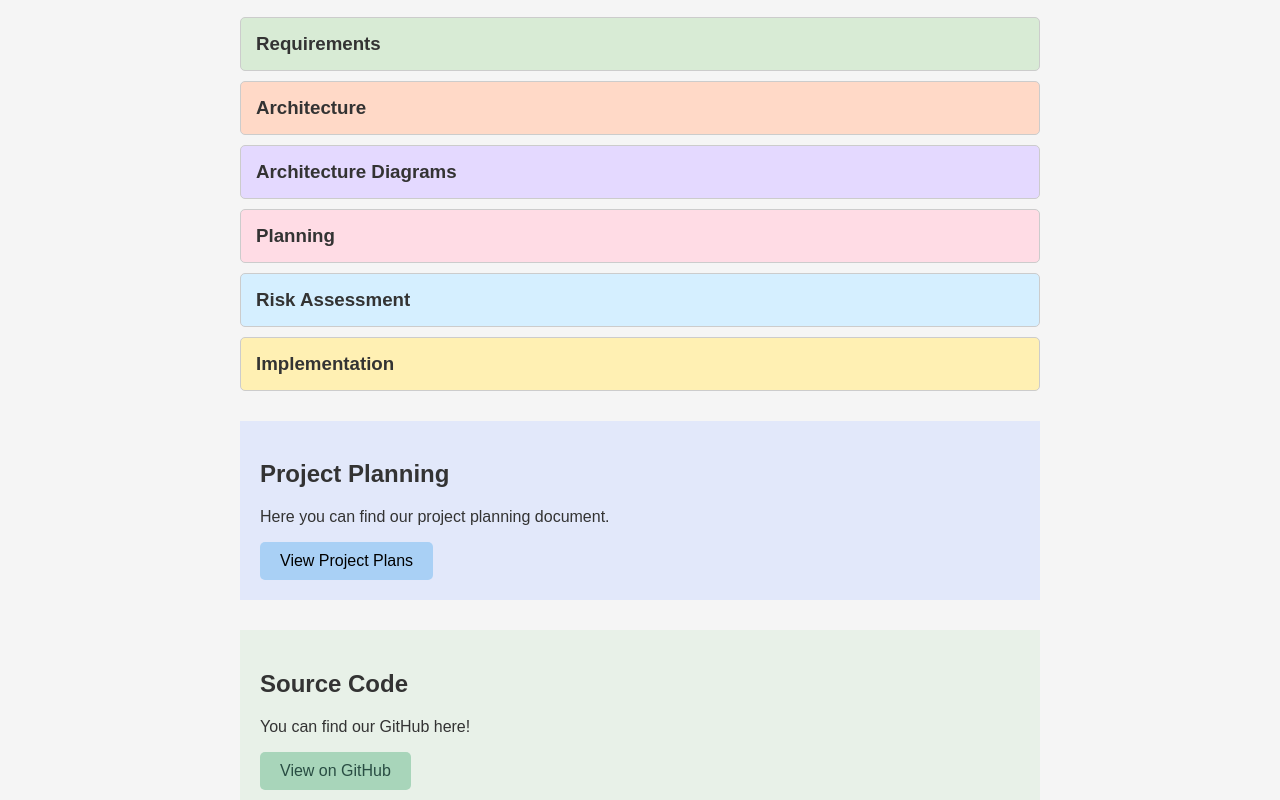
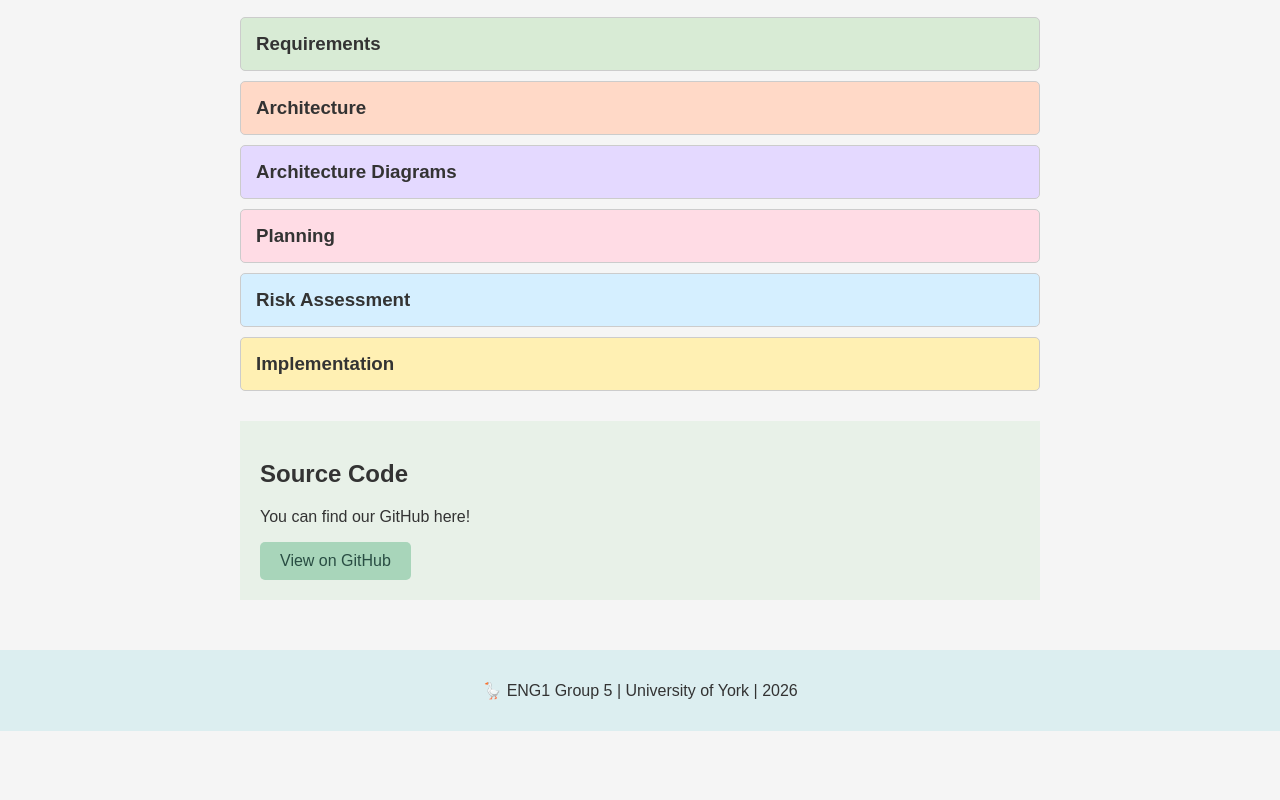
Before and after one commit to TalalAlahbabi/Goose-Patrol-Website, a plain HTML site: page index.html in a window 1280 px wide. Shown: the part 454-1254 px from the top of the page. After the commit the page ends 1185 px from the top, so only its background shows below. Drawn offline with Linux system fonts and the light colour scheme.

Commit message:
removed project planning section

```diff
--- a/index.html
+++ b/index.html
@@ -52,19 +52,11 @@
                 <h3> Risk Assessment</h3>
             </a>
 
-            <a class="card" href="assets/Documents/Imp1.pdf" target="_blank">
+            <a class="card" href="assets/Documents/Impl1.pdf" target="_blank">
                 <h3> Implementation</h3>
             </a>
 
         </div>
-
-        <section class="project-planning">
-            <h2>Project Planning</h2>
-            <p>Here you can find our project planning document.</p>
-            <a class="planning-link"
-               href="https://docs.google.com/spreadsheets/d/18vpwy5wb0eccQE0uivQVbiA--wJK5sip3r4HcLWWd0g/edit?usp=share_link"
-               target="_blank">View Project Plans</a>
-        </section>
 
     <section class="source">
         <h2>Source Code</h2>
--- a/style.css
+++ b/style.css
@@ -10,14 +10,6 @@ header {
     background-color: #dceef0;
     padding: 20px;
     text-align: center;
-}
-
-header h2 {
-    margin: 10px;
-}
-
-.header-affiliation p {
-    font-size: 14px;
 }
 
 .university-logo {
@@ -71,13 +63,6 @@ main {
     margin: 0;
 }
 
-.card p {
-    margin-bottom: 0;
-    font-size: 14px;
-    color: #666;
-}
-
-
 .card:nth-child(1) {
     background-color: #d8ebd5;
 }
@@ -106,20 +91,6 @@ main {
     background-color: #d8ebd5;
 }
 
-.project-planning {
-    margin-top: 30px;
-    padding: 20px;
-    background-color: #E2E8FA;
-}
-.planning-link {
-    display: inline-block;
-    background-color: #A9D0F5;
-    color: #000;
-    padding: 10px 20px;
-    border-radius: 5px;
-    text-decoration: none;
-}
-
 .source {
     margin-top: 30px;
     padding: 20px;
```
Also changed, not shown: 2 other files.
